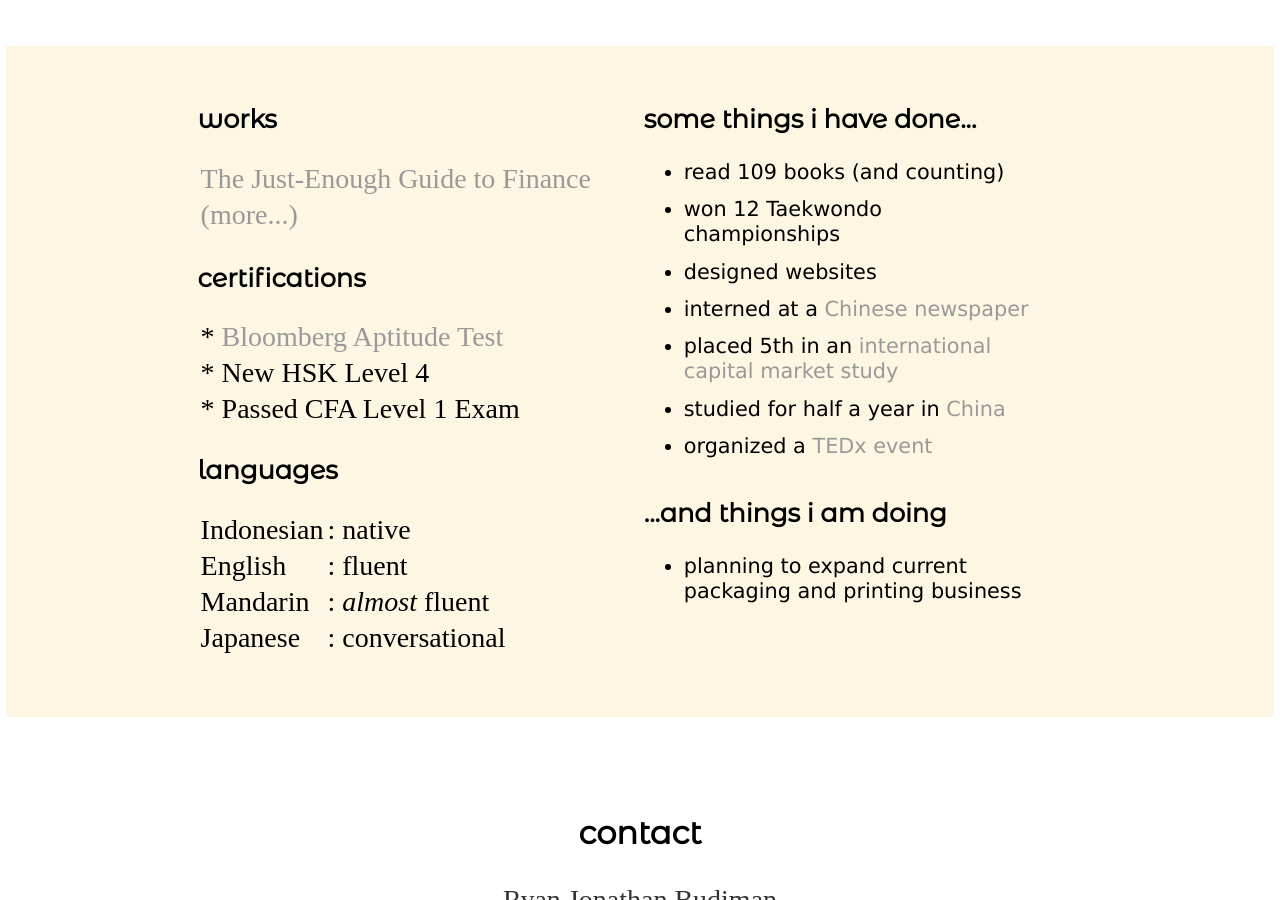
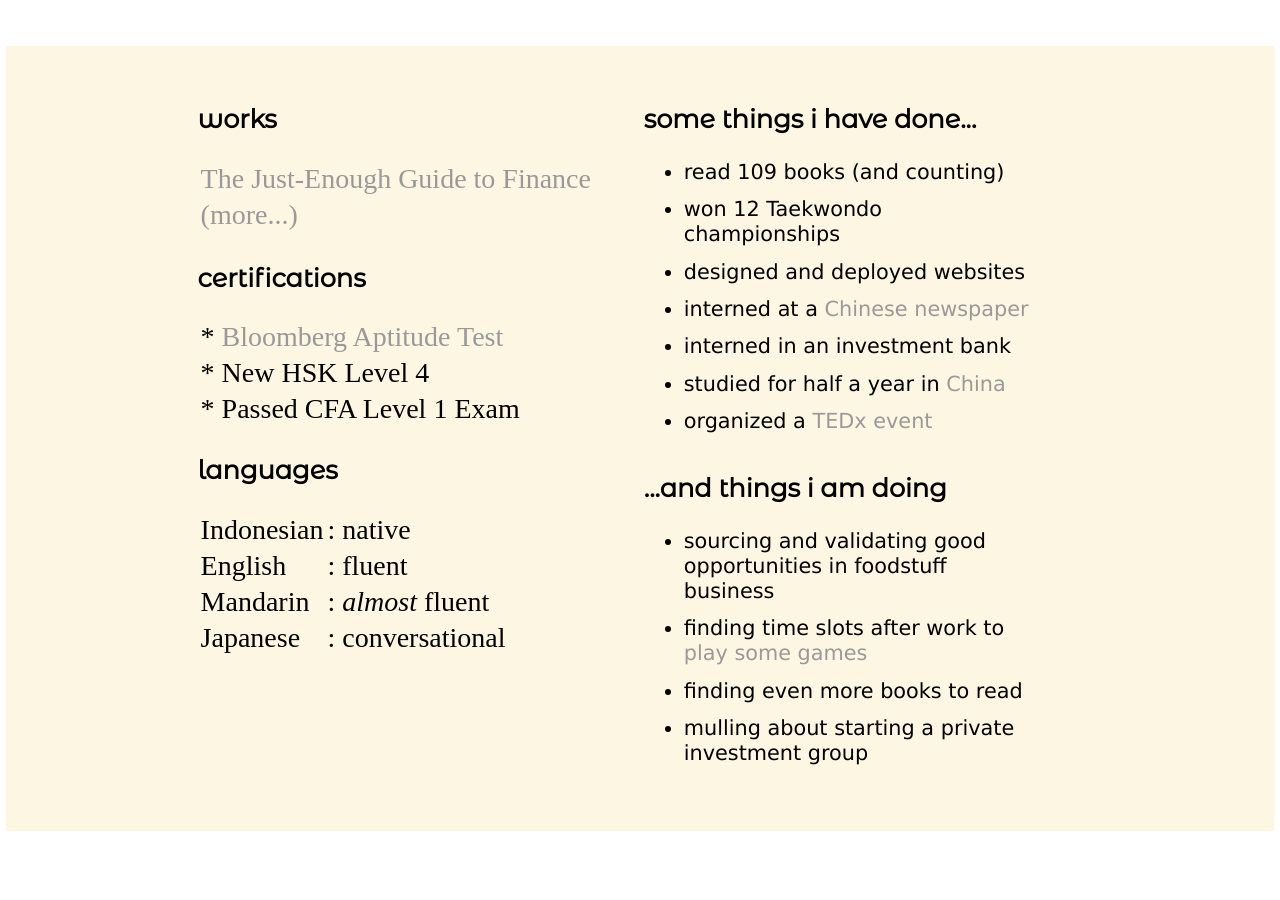
Before and after one commit to ryanjonathanb/ryanjonathanb.github.io, a Jekyll site: the page built from index.html, in a window 1280 px wide and 900 px high, scrolled down 3110 px. Built offline with Jekyll 4.4.1, drawn with Linux system fonts in a browser that asks for light colours; some web fonts are replaced; some of the changed text lies outside the part shown.

Commit message:
Update index.html

```diff
--- a/index.html
+++ b/index.html
@@ -33,7 +33,7 @@ title: ryanjonathanb - Ryan Jonathan Budiman
 	<div id="homepage">
 		<img src="ryan-jonathan-budiman-photo.png" text-align:"center"/>
 		<h2 class="homepage" id="me">me</h2>
-		<p class="homepage">Hi! Welcome to the site. I'm Ryan, and here you can find some information about me, my skills, and what I have been doing.</p>
+		<p class="homepage">Hi there! Welcome to the site. I'm Ryan, and here you can find some information about me, my skills, and what I have been doing.</p>
 		<p class="homepage">I am a Bachelor in Finance currently working as a business developer at a foodstuff trading company in Indonesia. My skills include communication and presentation, business valuation, financial analysis, writing, and a few other miscellaneous things to handle daily business nuts and bolts.</p>
 	</div>
 
@@ -95,9 +95,9 @@ title: ryanjonathanb - Ryan Jonathan Budiman
 			<ul class="homepage" style="line-height: 1.2em; font-family: verdana; font-size: 1.3em;">
 					<li>read 109 books (and counting)</li>
 					<li>won 12 Taekwondo championships</li>
-					<li>designed websites</li>
+					<li>designed and deployed websites</li>
 					<li>interned at a <a href="http://www.guojiribao.com/" target="blank">Chinese newspaper</a></li>
-					<li>placed 5th in an <a href="http://www.icmss-febui.com/" target="blank">international capital market study</a></li>
+					<li>interned in an investment bank</li>
 					<li>studied for half a year in <a href="http://www.tsinghua.edu.cn/publish/newthuen/" target="blank">China</a></li>
 					<li>organized a <a href="https://www.ted.com/watch/tedx-talks">TEDx event</a></li>
             </ul>
@@ -108,7 +108,10 @@ title: ryanjonathanb - Ryan Jonathan Budiman
                 }
             </style>
 			<ul class="homepage" style="line-height: 1.2em; font-family: verdana; font-size: 1.3em;">
-					<li>planning to expand current packaging and printing business</li>
+					<li>sourcing and validating good opportunities in foodstuff business</li>
+					<li>finding time slots after work to <a href="http://sq-atlus.jp/">play some games</a></li>
+					<li>finding even more books to read</li>
+					<li>mulling about starting a private investment group</li>
             </ul>
 		</div>
 		<div style="clear:both";></div>
```
